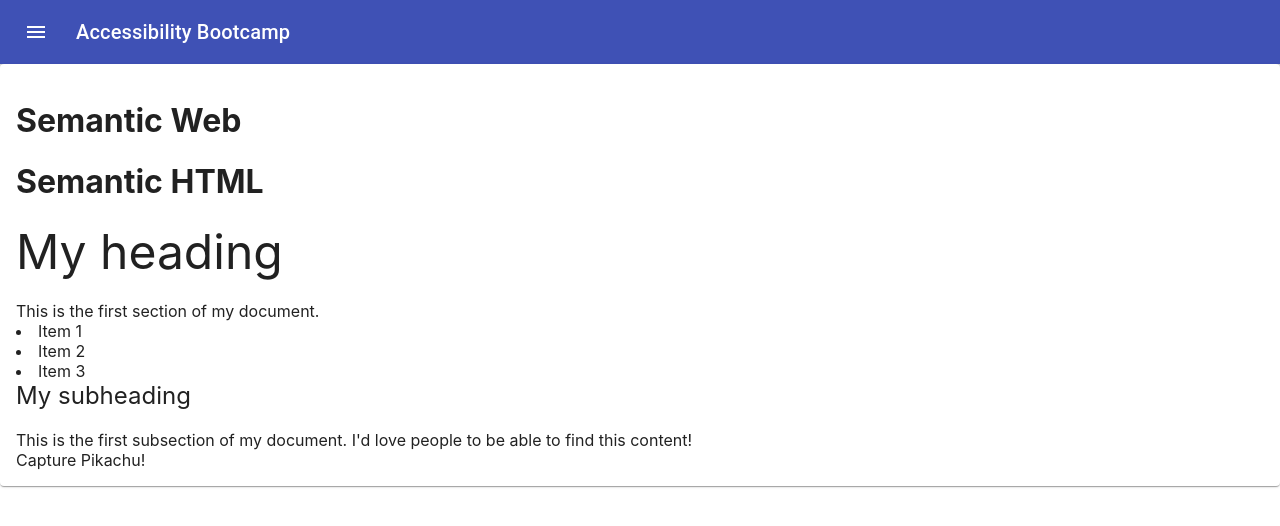
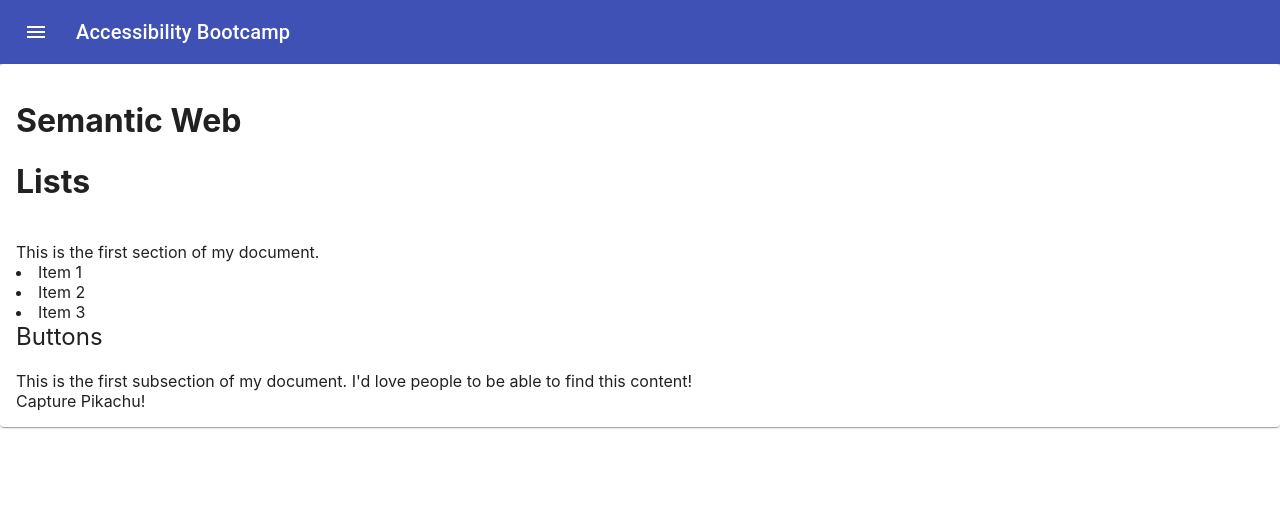
Before and after one commit to imteekay/a11y-bootcamp, a React (Create React App) app: page /semantic-web in a window 1280 px wide. Shown: the top 526 px of the page. Built offline with nearby package versions, Linux system fonts and the light colour scheme.

Commit message:
Improved semantic web

```diff
--- a/src/components/SemanticWeb.js
+++ b/src/components/SemanticWeb.js
@@ -4,11 +4,8 @@ export const SemanticWeb = () => (
   <Fragment>
     <h1>Semantic Web</h1>
 
-    <h1>Semantic HTML</h1>
+    <h1>Lists</h1>
 
-    <font size="7">My heading</font>
-
-    <br></br>
     <br></br>
 
     This is the first section of my document.
@@ -19,7 +16,7 @@ export const SemanticWeb = () => (
       <li>Item 3</li>
     </div>
 
-    <font size="5">My subheading</font>
+    <font size="5">Buttons</font>
 
     <br></br>
     <br></br>
```
